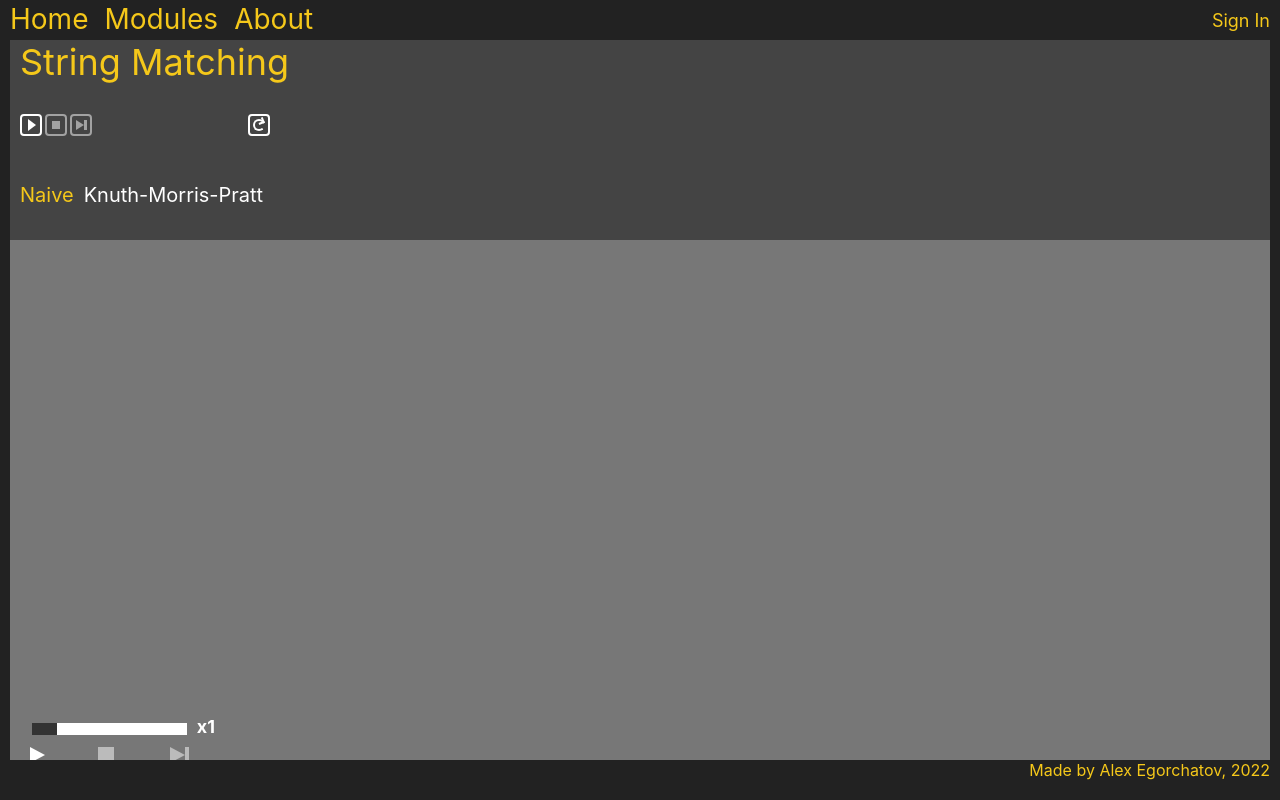
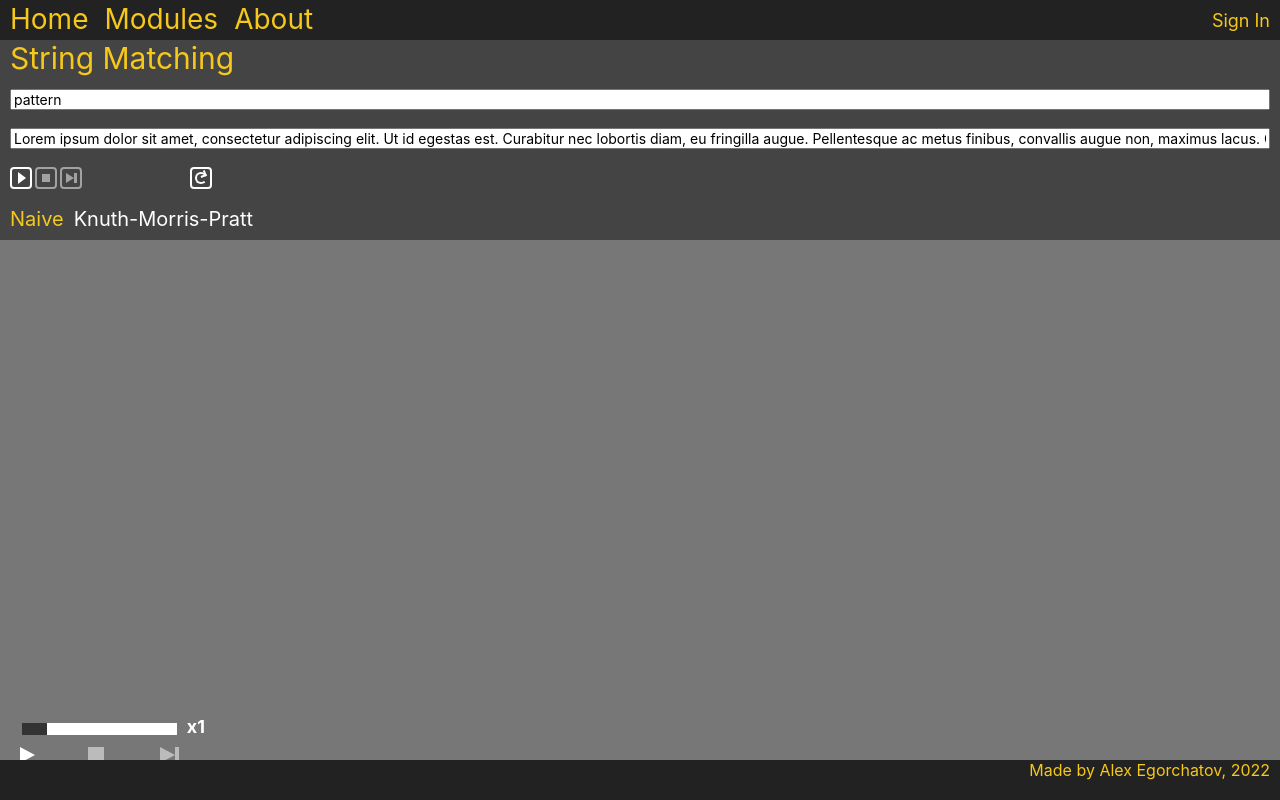
Before and after one commit to AlexEgorchatov/Algorithms, a React (Create React App) app in the folder frontend/: page /search in a window 1280 px wide. Built offline with nearby package versions, Linux system fonts and the light colour scheme.

Commit message:
Updated app's width. Worked on implementation of the String Matching Page.

```diff
--- a/frontend/public/index.html
+++ b/frontend/public/index.html
@@ -25,7 +25,7 @@
 	</head>
 	<body>
 		<noscript>You need to enable JavaScript to run this app.</noscript>
-		<div id="root" style="height: 100%"></div>
+		<div id="root" style="height: 100%; width: 100%"></div>
 		<!--
       This HTML file is a template.
       If you open it directly in the browser, you will see an empty page.
--- a/frontend/src/App.tsx
+++ b/frontend/src/App.tsx
@@ -22,6 +22,7 @@ function App() {
         <div
           css={css`
             height: 100%;
+            width: 100%;
             margin: 0px;
             background-color: ${mainBackground};
             min-width: ${minAppWidth}px;
@@ -30,9 +31,9 @@ function App() {
           <Header data={modules} />
           <div
             css={css`
-              margin: 0px 10px;
               background-color: ${pageBackground};
               height: 90%;
+              width: 100%;
             `}
           >
             <Routes>
--- a/frontend/src/Pages/SortingPage.tsx
+++ b/frontend/src/Pages/SortingPage.tsx
@@ -388,15 +388,15 @@ const SettingsComponent = () => {
     >
       <div
         css={css`
-          height: 50px;
-          min-height: 50px;
+          height: 20%;
+          min-height: 40px;
         `}
       >
         Sorting
       </div>
       <div
         css={css`
-          height: 70%;
+          height: 80%;
           min-height: 118px;
           display: flex;
           flex-direction: column;
@@ -521,7 +521,7 @@ export const SortingPage = () => {
     <div
       css={css`
         color: ${mainFontColor};
-        font-size: 36px;
+        font-size: 30px;
         text-align: left;
         overflow: auto;
         height: 100%;
--- a/frontend/src/Pages/StringMatchingPage.tsx
+++ b/frontend/src/Pages/StringMatchingPage.tsx
@@ -98,27 +98,45 @@ const SettingsComponent = () => {
     >
       <div
         css={css`
-          height: 50px;
-          min-height: 50px;
+          height: 20%;
+          min-height: 40px;
         `}
       >
         String Matching
       </div>
       <div
         css={css`
-          height: 70%;
+          height: 80%;
           min-height: 118px;
           display: flex;
           flex-direction: column;
           justify-content: space-around;
         `}
       >
+        <input
+          css={css`
+            vertical-align: super;
+            height: 15px;
+            font-family: -apple-system, BlinkMacSystemFont, Segoe UI, Roboto, Oxygen, Ubuntu, Cantarell, Fira Sans, Droid Sans, Helvetica Neue, sans-serif;
+            font-size: 14px;
+          `}
+          defaultValue="pattern"
+          type="text"
+        />
+        <input
+          css={css`
+            height: 15px;
+            font-family: -apple-system, BlinkMacSystemFont, Segoe UI, Roboto, Oxygen, Ubuntu, Cantarell, Fira Sans, Droid Sans, Helvetica Neue, sans-serif;
+            font-size: 14px;
+          `}
+          defaultValue="Lorem ipsum dolor sit amet, consectetur adipiscing elit. Ut id egestas est. Curabitur nec lobortis diam, eu fringilla augue. Pellentesque ac metus finibus, convallis augue non, maximus lacus. Quisque in porta nisi. Mauris felis metus, tincidunt quis neque ac, feugiat sagittis erat. Aliquam vehicula augue gravida massa rhoncus, ut egestas nisi lacinia. Vivamus condimentum lorem turpis, eget tristique leo viverra tincidunt. Suspendisse ut augue a odio hendrerit molestie. Aliquam facilisis eu lacus sit amet accumsan. Praesent a libero convallis, pulvinar libero a, iaculis turpis. Phasellus viverra, mauris et dictum fermentum, velit ligula ullamcorper erat, ut pulvinar ex diam sit amet libero. Aliquam vitae est lectus. Sed mollis consequat finibus"
+        />
         <div
           css={css`
             display: flex;
             align-items: flex-end;
             justify-content: space-between;
-            width: 250px;
+            width: 202px;
           `}
         >
           <div
@@ -225,7 +243,7 @@ export const StringMatchingPage = () => {
     <div
       css={css`
         color: ${mainFontColor};
-        font-size: 36px;
+        font-size: 30px;
         text-align: left;
         overflow: auto;
         height: 100%;
--- a/frontend/src/index.css
+++ b/frontend/src/index.css
@@ -1,5 +1,6 @@
 body {
   height: 100%;
+  width: 100%;
   margin: 0;
   font-family: -apple-system, BlinkMacSystemFont, Segoe UI, Roboto, Oxygen, Ubuntu, Cantarell, Fira Sans, Droid Sans, Helvetica Neue, sans-serif;
   -webkit-font-smoothing: antialiased;
@@ -12,5 +13,6 @@ code {
 
 html {
   height: 100%;
+  width: 100%;
   background-color: #222222;
 }
```
